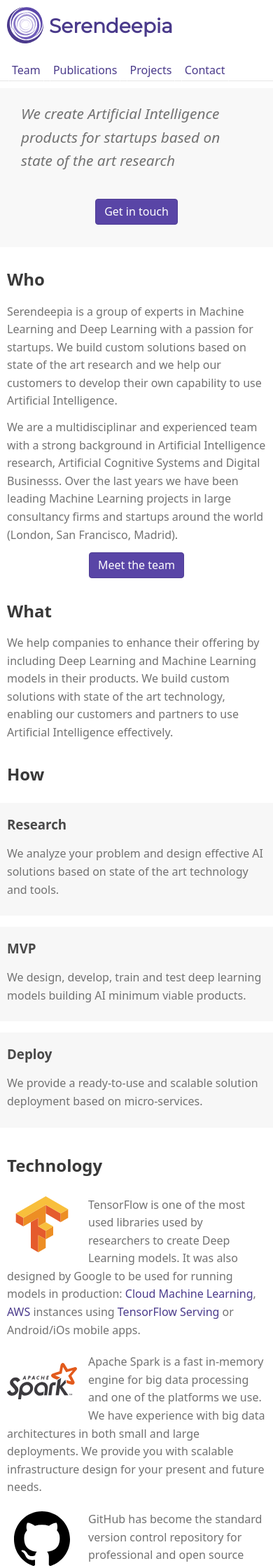
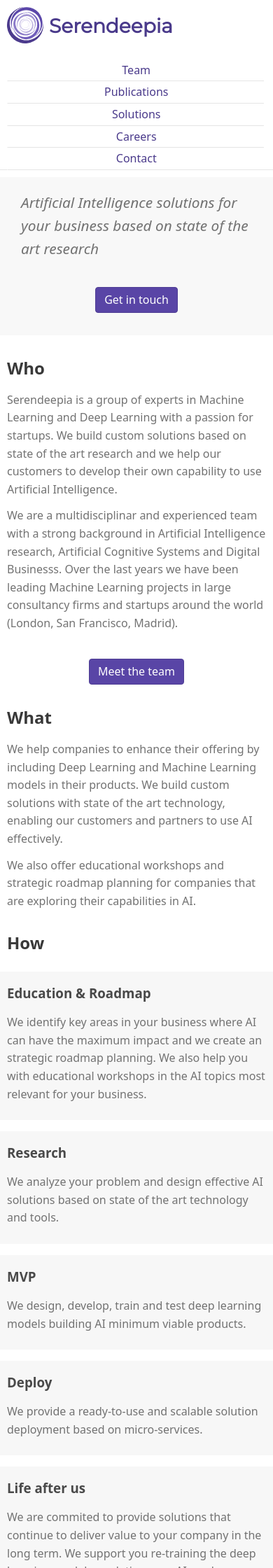
Before and after one commit to serendeepia/serendeepia.github.io, a Jekyll site: the page built from index.md, in a window 390 px wide. Shown: the top 2240 px of the page at 70% size. Built offline with Jekyll 4.4.1, drawn with Linux system fonts in a browser that asks for light colours; a script that is not in the unit is left out; some of the changed text lies outside the part shown.

Commit message:
added solutions and careers, updated slogan and added more things about strategy and training courses

```diff
--- a/_layouts/mylayout.html
+++ b/_layouts/mylayout.html
@@ -45,7 +45,7 @@
     </section>
     <footer>
         <p><em>
-            Serendeepia is a group of experts in Machine Learning and Deep Learning.
+            Serendeepia Research is a group of experts in Machine Learning and Deep Learning.
             We build custom solutions based on state of the art research and we help our customers
             to develop their own capability to use Artificial Intelligence.
         </em></p>
--- a/assets/css/style.scss
+++ b/assets/css/style.scss
@@ -85,15 +85,14 @@ header h1 a:hover, header h1 a:focus {
 
 header a small {
   display: inline;
-
 }
 
 header nav.main-nav {
   float: right;
   margin-top: 32px;
   margin-bottom: -1px;
-    margin-left: 8px;
-    margin-right: 8px;
+  margin-left: 4px;
+  margin-right: 0px;
 }
 
 header nav.main-nav ul {
@@ -107,7 +106,7 @@ header nav.main-nav ul {
 }
 
 header nav.main-nav ul li {
-    margin: 0 2px;
+  margin: 0;
   border: 1px solid #ffffff;
   border-bottom: 1px solid #e5e5e5;
   display: inline-block;
@@ -735,7 +734,8 @@ input[type="search"] {
 .checkbox-inline input[type="checkbox"] {
   position: absolute;
   margin-left: -20px;
-    margin-top: 4px \9;
+  margin-top: 4px \9
+;
 }
 
 .radio + .radio,
@@ -1344,7 +1344,20 @@ div.how_col {
   border-radius: 6px;
 }
 
-div.how_col h3 {
+div.how_col_fill {
+  width: 100%;
+  max-width: 696px;
+  float: left;
+  clear: both;
+  position: relative;
+  padding: 2px 10px 12px 10px;
+  margin: 8px 8px;
+  font-size: 90%;
+  background: #f7f7f7;
+  border-radius: 6px;
+}
+
+div.how_col h3, div.how_col_fill h3 {
   text-align: center;
 }
 
@@ -1355,7 +1368,7 @@ div.how_col h3 {
     margin-left: auto;
   }
 
-    div.how_col {
+  div.how_col, div.how_col_fill {
     width: 100%;
     max-width: 100%;
     margin: 8px auto;
@@ -1363,12 +1376,24 @@ div.how_col h3 {
     font-size: 100%;
   }
 
-    div.how_col h3 {
+  div.how_col h3, div.how_col_fill h3 {
     text-align: left;
   }
 }
 
-@media screen and (max-width: 830px) {
+@media screen and (max-width: 850px) {
+
+  header nav.main-nav {
+    clear: left;
+    float: left;
+    margin: 4px 0 -1px 0;
+  }
+
+  nav.main-nav ul li.right,
+  nav.main-nav ul li {
+    float: none;
+  }
+
   div.container-fluid {
     max-width: 700px;
     margin-right: auto;
@@ -1392,7 +1417,7 @@ div.how_col h3 {
 
 @media screen and (max-width: 820px) {
 
-    div.how_col {
+  div.how_col, div.how_col_fill {
     padding: 2px 10px 12px 10px;
   }
 }
@@ -1417,21 +1442,21 @@ div.how_col h3 {
     padding-bottom: 15px;
   }
 
-    section{
+  section {
     padding-left: 0;
     padding-right: 0;
   }
 
-    section p, section h2, section h3, section h4, header, footer, form{
-        padding-left:15px;
-        padding-right:15px;
+  section p, section h2, section h3, section h4, header, footer, form {
+    padding-left: 15px;
+    padding-right: 15px;
   }
 
   pre, code {
     word-wrap: normal;
   }
 
-    div.how_col {
+  div.how_col, div.how_col_fill {
     border-radius: 0px;
     padding: 2px 0px 12px 0px;
     font-size: 100%;
@@ -1451,15 +1476,21 @@ div.how_col h3 {
   }
 }
 
-@media screen and (max-width: 760px) {
+@media print, screen and (max-width: 510px) {
+
   header nav.main-nav {
     float: left;
-        margin: 12px 0 -1px 0;
+    margin-top: 8px;
   }
 
   nav.main-nav ul li.right,
   nav.main-nav ul li {
     float: none;
+    width: auto;
+  }
+
+  header nav.main-nav ul li a {
+    padding: 2px 4px 2px 4px;
   }
 }
 
@@ -1469,41 +1500,27 @@ div.how_col h3 {
     padding-bottom: 10px;
   }
 
-    section p, section h2, section h3, section h4, header, footer, form{
-        padding-left:10px;
-        padding-right:10px;
+  section p, section h2, section h3, section h4, header, footer, form {
+    padding-left: 10px;
+    padding-right: 10px;
   }
 
   body {
     padding: 10px 0;
   }
 
-    header nav.main-nav {
-        float: left;
-        margin-top: 8px;
-    }
-
-    nav.main-nav ul li.right,
-    nav.main-nav ul li {
-        float: none;
-        width: auto;
-    }
-
-    header nav.main-nav ul li a {
-        padding: 2px 4px 2px 4px;
-    }
-
-    div.how_col {
+  div.how_col, div.how_col_fill {
     border-radius: 0px;
     padding: 2px 0px 12px 0px;
   }
 
-    div.logo_col{
+  div.logo_col {
     padding: 10px 10px;
   }
 }
 
-@media screen and (max-width: 340px) {
+
+@media screen and (max-width: 410px) {
 
   header nav.main-nav ul li {
     margin: 0 0;
@@ -1517,6 +1534,18 @@ div.how_col h3 {
     background: #f7f7f7;
     border-top-right-radius: 0;
     border-top-left-radius: 0;
+  }
+  header h1 {
+    font-size: 28px;
+  }
+
+  header h1 a span {
+    float: left;
+    margin: 12px 8px 12px 8px;
+  }
+
+  div.slogan p cite {
+    font-size: 1.3em;
   }
 
   header nav.main-nav ul .active {
@@ -1529,18 +1558,3 @@ div.how_col h3 {
     border-bottom: 1px solid #e5e5e5;
   }
 }
-
-@media screen and (max-width: 400px) {
-    header h1 {
-        font-size: 28px;
-    }
-
-    header h1 a span {
-        float: left;
-        margin: 12px 8px 12px 8px;
-    }
-
-    div.slogan p cite {
-        font-size: 1.3em;
-    }
-}
--- a/contact.html
+++ b/contact.html
@@ -40,9 +40,3 @@ navigation_weight: 10
                style="min-width: 100px; margin: 0 auto;">
     </div>
 </form>
-
-
-<h2>Want to join us?</h2>
-<p>
-    If you like the company, what we do and want to join us or one of the startups we work with, get in touch too. Don't forget to attach or link your CV or projects you have worked before.
-</p>
--- a/index.md
+++ b/index.md
@@ -5,7 +5,7 @@ title: Home
 
 <div class="slogan">
     <p>
-        <cite>We create Artificial Intelligence products for startups based on state of the art research</cite>
+        <cite>Artificial Intelligence solutions for your business based on state of the art research</cite>
     </p>
     <p style="text-align: center">
         <br>
@@ -21,8 +21,8 @@ Serendeepia is a group of experts in Machine Learning and Deep Learning with a p
 
 We are a multidisciplinar and experienced team with a strong background in Artificial Intelligence research, Artificial Cognitive Systems and Digital Businesss. Over the last years we have been leading Machine Learning projects in large consultancy firms and startups around the world (London, San Francisco, Madrid).
 
-
 <p style="text-align: center">
+    <br>
     <a href="/team.html" type="button" class="btn btn-primary">
         Meet the team
     </a>
@@ -30,11 +30,24 @@ We are a multidisciplinar and experienced team with a strong background in Artif
 
 ## What
 
-We help companies to enhance their offering by including Deep Learning and Machine Learning models in their products. We build custom solutions with state of the art technology, enabling our customers and partners to use Artificial Intelligence effectively.
+We help companies to enhance their offering by including Deep Learning and Machine Learning models in their products. We build custom solutions with state of the art technology, enabling our customers and partners to use AI effectively.
+
+We also offer educational workshops and strategic roadmap planning for companies that are exploring their capabilities in AI.
 
 ## How
 
 <div class="container-fluid-how">
+
+<div class="row">
+
+<div class="how_col_fill">
+<h3>Education & Roadmap</h3><p>
+We identify key areas in your business where AI can have the maximum impact and we create an strategic roadmap planning. We also help you with educational workshops in the AI topics most relevant for your business.
+</p></div>
+
+<div style="clear: both;"></div>
+</div>
+
 <div class="row">
 
 <div class="how_col center-block">
@@ -54,6 +67,17 @@ We provide a ready-to-use and scalable solution deployment based on micro-servic
 
 <div style="clear: both;"></div>
 </div>
+
+<div class="row">
+
+<div class="how_col_fill">
+<h3>Life after us</h3><p>
+We are commited to provide solutions that continue to deliver value to your company in the long term. We support you re-training the deep learning models, updating your AI roadmap, design ad-hoc training courses for your team and/or help you to to hire the best data science and AI professionals.
+</p></div>
+
+<div style="clear: both;"></div>
+</div>
+
 </div>
 
 ## Technology
@@ -92,7 +116,3 @@ Python is the standard language for Machine Learning research and we use it exte
 <div style="clear: both;"></div>
 </div>
 </div>
-
-## Life after us
-
-Serendeepia is committed to their projects beyond the deployment to production. We would continue helping your startup beyond the product proof of concept. We design ad-hoc training courses for your team and/or help you to to hire the best data science and AI professionals.
```
Also changed, not shown: careers.md (added, +26 -0 lines), projects.md (deleted, +0 -34 lines), solutions.md (added, +40 -0 lines), Gemfile.lock. Lines whose indentation alone changed are shown as unchanged.
